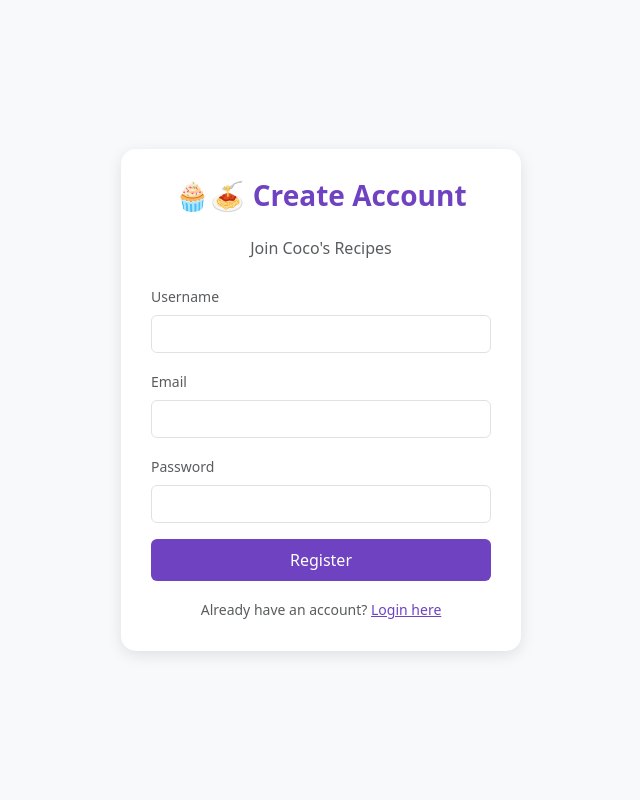
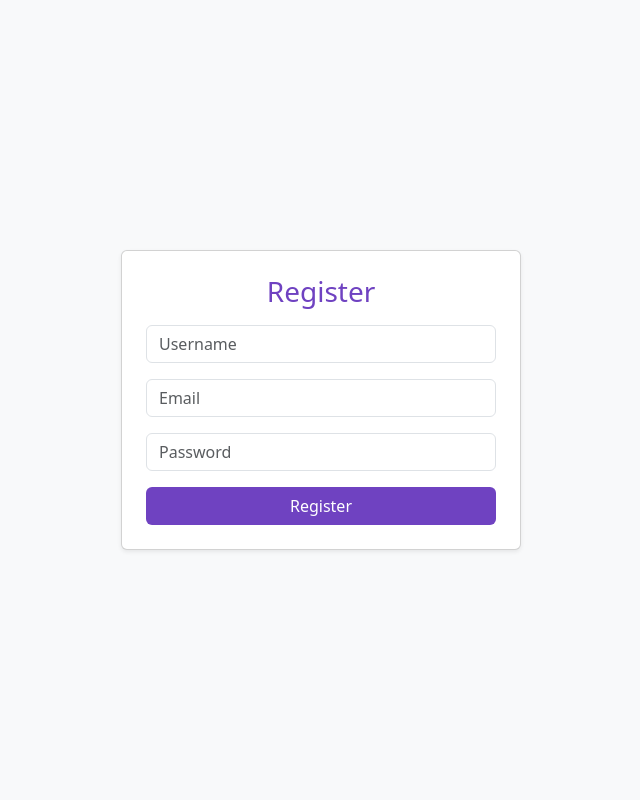
Before and after one commit to subhalakshmisubhi/Coco-s-Recipes, a Flask app: template templates/regsiter.html in a window 1280 px wide. Shown: the whole page, without its empty margins (319-959 px from the left). Run offline with Flask 3, Linux system fonts and the light colour scheme; the template is opened without the code that fills it, so the values that code supplies are empty.

Commit message:
Refactor registration form layout and styles

```diff
--- a/templates/regsiter.html
+++ b/templates/regsiter.html
@@ -2,46 +2,19 @@
 <html lang="en">
 <head>
     <meta charset="UTF-8">
-    <meta name="viewport" content="width=device-width, initial-scale=1.0">
-    <title>Register - Coco's Recipes</title>
+    <title>Register</title>
     <link href="https://cdn.jsdelivr.net/npm/bootstrap@5.3.0/dist/css/bootstrap.min.css" rel="stylesheet">
-    <style>
-        body { background-color: #f8f9fa; height: 100vh; display: flex; align-items: center; justify-content: center; }
-        .login-card { max-width: 400px; width: 100%; padding: 30px; border-radius: 15px; box-shadow: 0 4px 15px rgba(0,0,0,0.1); background: white; }
-        .btn-purple { background-color: #6f42c1; color: white; }
-        .btn-purple:hover { background-color: #5a3298; color: white; }
-    </style>
 </head>
-<body>
-
-    <div class="login-card">
-        <h3 class="text-center fw-bold mb-4" style="color: #6f42c1;">🧁🍝 Create Account</h3>
-        <p class="text-center text-muted mb-4">Join Coco's Recipes</p>
-
-        {% if error %}
-            <div class="alert alert-danger py-2 text-center small">{{ error }}</div>
-        {% endif %}
-
+<body class="bg-light d-flex align-items-center justify-content-center vh-100">
+    <div class="card p-4 shadow-sm" style="max-width: 400px; width: 100%;">
+        <h3 class="text-center mb-3" style="color: #6f42c1;">Register</h3>
+        {% if error %}<div class="alert alert-danger">{{ error }}</div>{% endif %}
         <form method="POST">
-            <div class="mb-3">
-                <label class="form-label text-muted small">Username</label>
-                <input type="text" name="username" class="form-control" required>
-            </div>
-            <div class="mb-3">
-                <label class="form-label text-muted small">Email</label>
-                <input type="email" name="email" class="form-control" required>
-            </div>
-            <div class="mb-3">
-                <label class="form-label text-muted small">Password</label>
-                <input type="password" name="password" class="form-control" required>
-            </div>
-            <button type="submit" class="btn btn-purple w-100 py-2 mb-3">Register</button>
+            <div class="mb-3"><input type="text" name="username" class="form-control" placeholder="Username" required></div>
+            <div class="mb-3"><input type="email" name="email" class="form-control" placeholder="Email" required></div>
+            <div class="mb-3"><input type="password" name="password" class="form-control" placeholder="Password" required></div>
+            <button type="submit" class="btn w-100 text-white" style="background-color: #6f42c1;">Register</button>
         </form>
-
-        <div class="text-center">
-            <small class="text-muted">Already have an account? <a href="{{ url_for('login') }}" style="color: #6f42c1;">Login here</a></small>
-        </div>
     </div>
-
 </body>
 </html>
```
